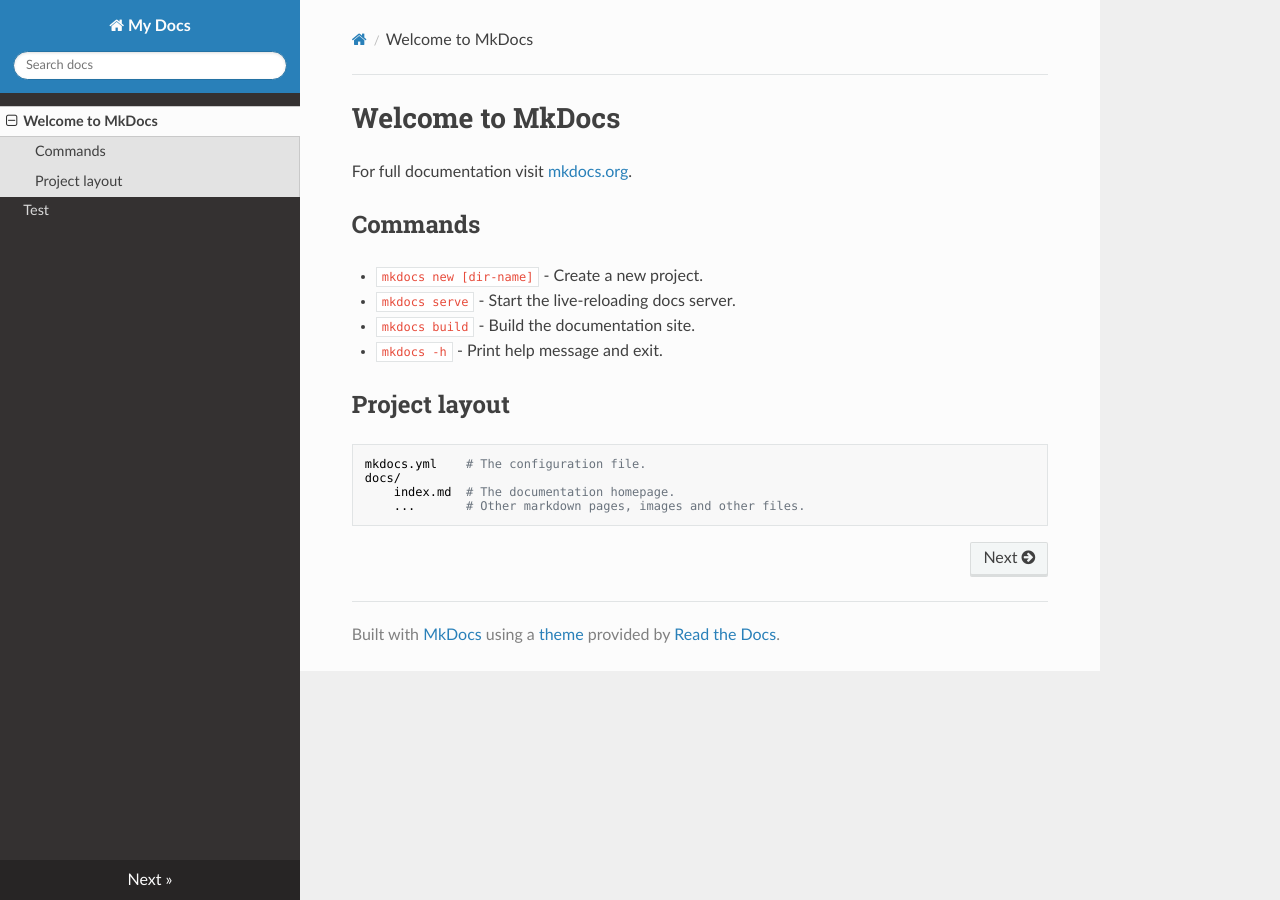
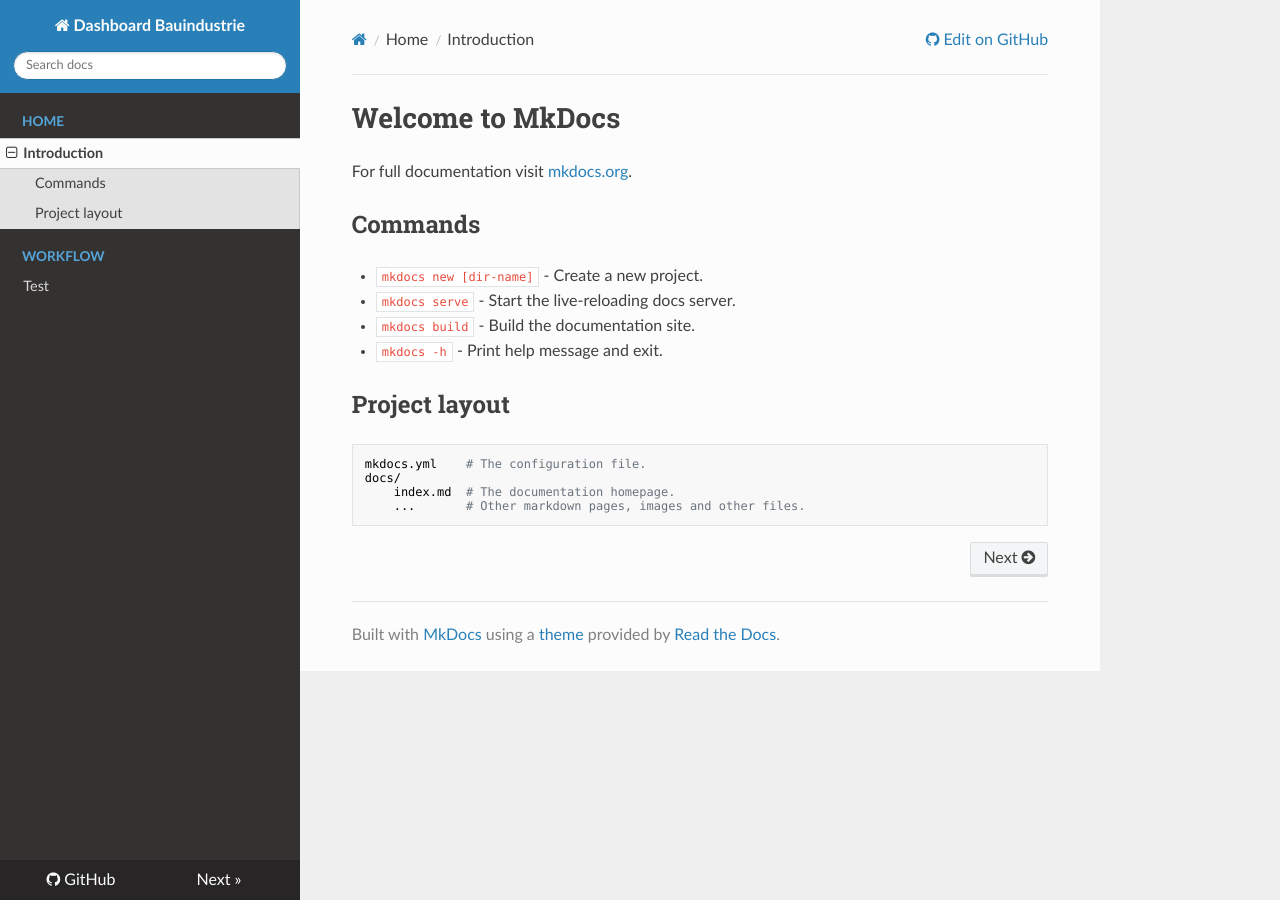
Before and after one commit to just1130/dashboardDoc, an MkDocs documentation site: the page built from docs/index.md, in a window 1280 px wide. Built offline with MkDocs 1.6.1, drawn with Linux system fonts in a browser that asks for light colours; nearby versions of some CDN libraries; old or Windows-style settings are respelled for this version of MkDocs.

Commit message:
Update mkdocs.yml

```diff
--- a/mkdocs.yml
+++ b/mkdocs.yml
@@ -1,2 +1,10 @@
-site_name: My Docs
+site_name: Dashboard Bauindustrie
+site_description: Dokumentation für das Projektseminar
+repo_url: https://github.com/just1130/dashboardDoc
 theme: readthedocs
+docs_dir: 'docs'
+pages:
+- Home:
+    - 'Introduction': 'index.md'
+- Workflow:
+    - 'Test': 'test.md'
```
